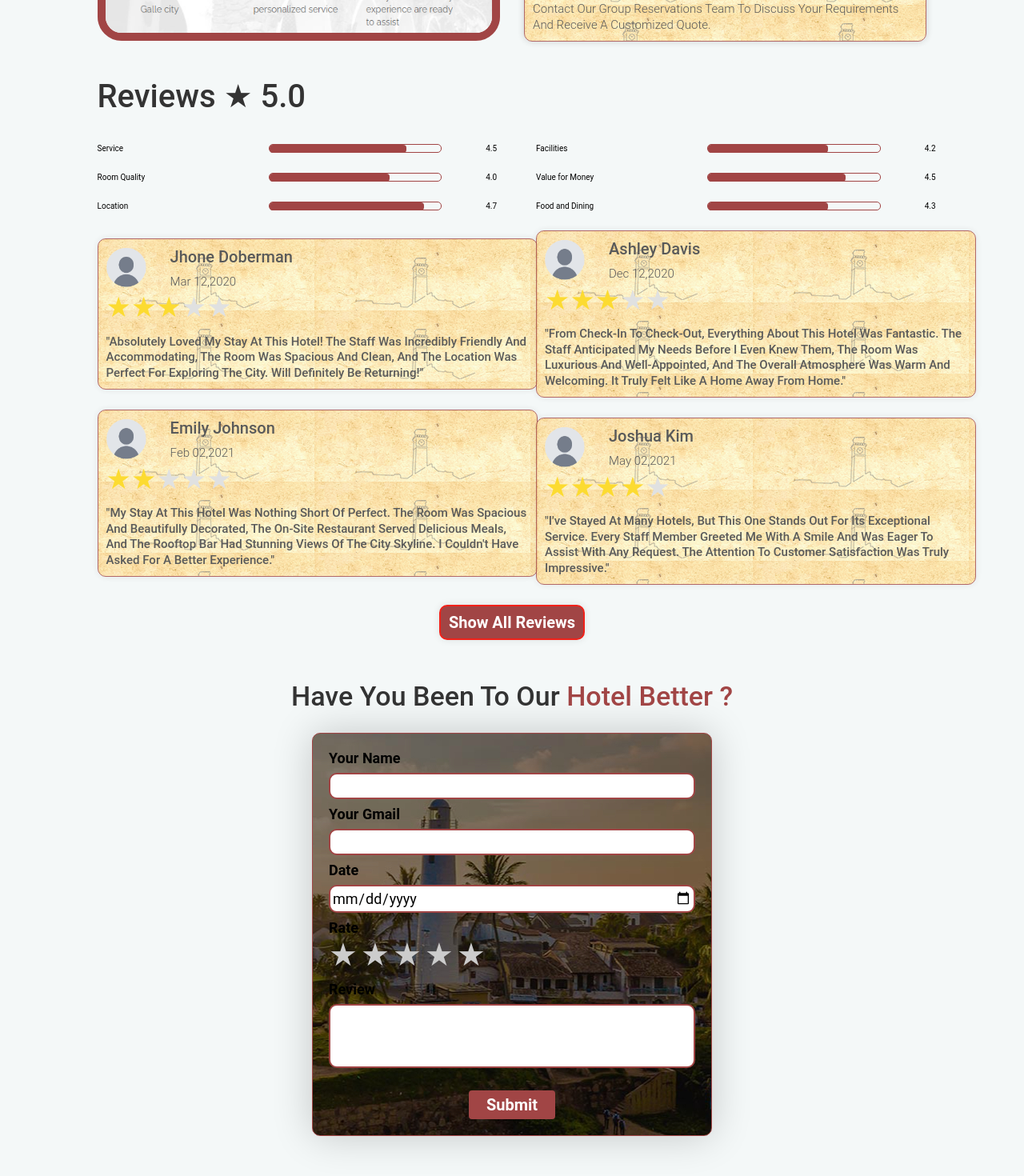
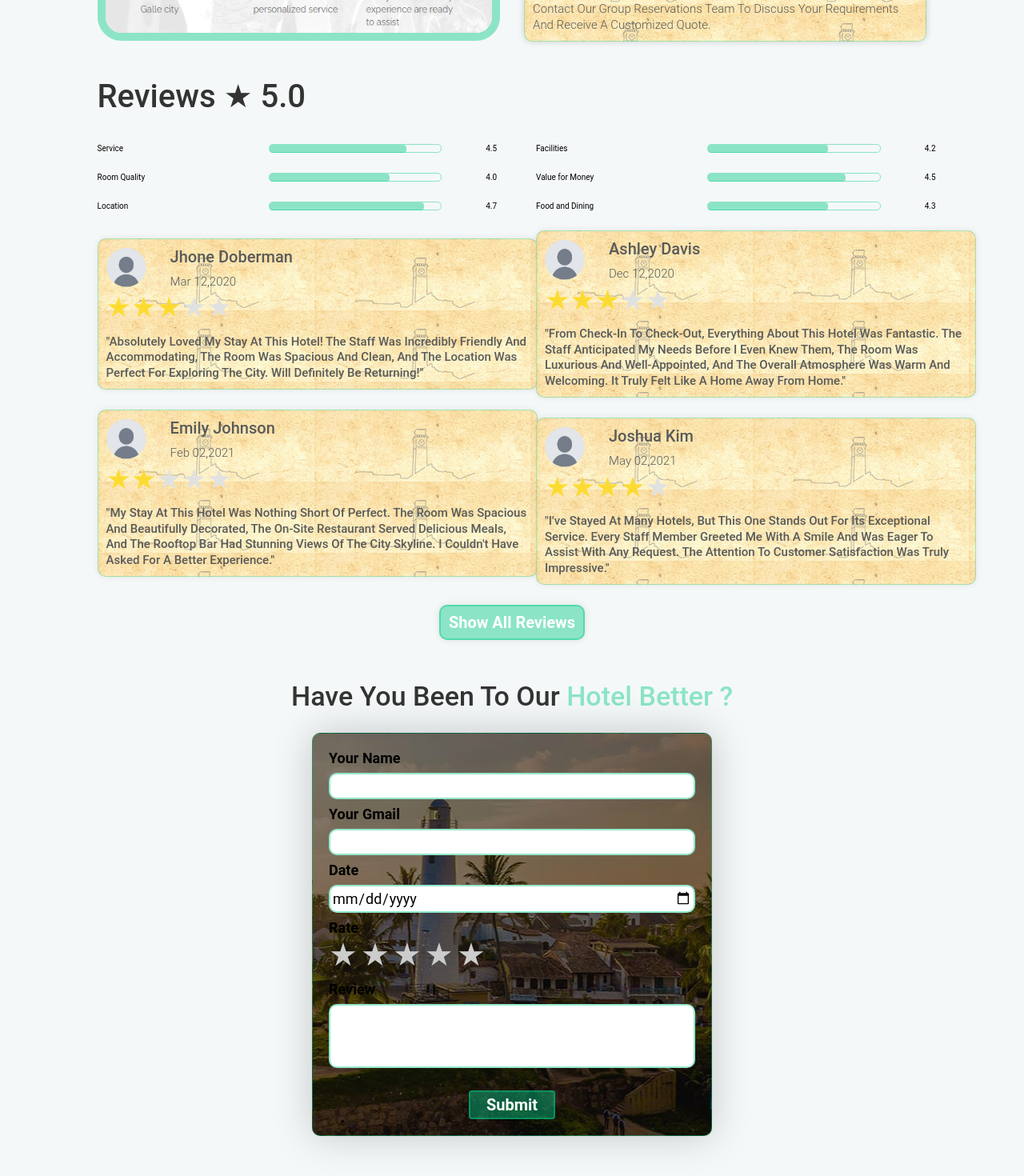
Before and after one commit to cynos28/Hotel-Reservation-system, a React (Create React App) app in the folder client/: page /rates in a window 1280 px wide. Shown: the part 482-1952 px from the top of the page at 80% size. Built offline with nearby package versions, Linux system fonts and the light colour scheme; no server answers.

Commit message:
edit css

```diff
--- a/client/src/pages/Review/Add-Rates/addrate.css
+++ b/client/src/pages/Review/Add-Rates/addrate.css
@@ -10,13 +10,13 @@
 
 /* Handle */
 ::-webkit-scrollbar-thumb {
-  background: #A14545; /* Color of the scrollbar handle */
+  background: #03c9876e; /* Color of the scrollbar handle */
   border-radius: 8px;
 }
 
 /* Handle on hover */
 ::-webkit-scrollbar-thumb:hover {
-  background: #A14545; /* Color of the scrollbar handle on hover */
+  background: #03c9876e; /* Color of the scrollbar handle on hover */
 }
 
 .rate_home_container {
@@ -46,7 +46,7 @@
 }
 
 .q_box_img_rate {
-  border: 10px solid #A14545;
+  border: 10px solid #03c9876e;
   border-radius: 30px;
   width: 100%;
 }
@@ -58,7 +58,7 @@
   box-shadow: 0 0 10px rgba(0, 0, 0, 0.2);
   text-transform: capitalize;
   margin: 0 0 20px 0;
-  border: 1px solid #A14545;
+  border: 1px solid #03c9876e;
   padding: 10px;
   border-radius: 10px;
   cursor: pointer;
@@ -84,7 +84,7 @@
 }
 
 .colum_two_revi {
-  border: 1px solid #A14545;
+  border: 1px solid #03c9876e;
   height: 11px;
   border-radius: 5px;
   margin: 0 55px 0 0;
@@ -93,19 +93,19 @@
   width: 80%;
   border-radius: 4px;
   height: 10px;
-  background-color: #A14545;
+  background-color: #03c9876e;
 }
 .colum_two_revi_sub_two {
   width: 70%;
   border-radius: 4px;
   height: 10px;
-  background-color: #A14545;
+  background-color: #03c9876e;
 }
 .colum_two_revi_sub_thre {
   width: 90%;
   border-radius: 4px;
   height: 10px;
-  background-color: #A14545;
+  background-color: #03c9876e;
 }
 .profile_icon {
   width: 50px;
@@ -114,7 +114,7 @@
   width: 550px;
   text-transform: capitalize;
   margin-top: 25px;
-  border: 1px solid #A14545;
+  border: 1px solid #03c9876e;
   border-radius: 10px;
   padding: 10px;
   box-shadow: 0 0 10px rgba(0, 0, 0, 0.1);
@@ -128,8 +128,8 @@
   font-weight: 500;
 }
 .show_all_btn {
-  background-color: #A14545;
-  border: 2px solid #f1211a;
+  background-color: #03c9876e;
+  border: 2px solid #03c9876e;
   color: white;
   font-size: 20px;
   font-weight: bold;
@@ -143,8 +143,8 @@
 }
 .show_all_btn:hover {
   background-color: white;
-  border: 2px solid #A14545;
-  color: #A14545;
+  border: 2px solid #03c9876e;
+  color: #03c9876e;
 }
 .btn_container_rate {
   display: flex;
@@ -152,8 +152,8 @@
   margin: 25px 25px 0 25px;
 }
 .updtbtn {
-  background-color: #65a4da;
-  border: 2px solid #65a4da;
+  background-color: #03c9876e;
+  border: 2px solid #03c9876e;
   color: white;
   font-size: 20px;
   font-weight: bold;
@@ -165,8 +165,8 @@
   padding: 4px 10px;
 }
 .dltbtn {
-  background-color: #A14545;
-  border: 2px solid #A14545;
+  background-color: #03c9876e;
+  border: 2px solid #03c9876e;
   color: white;
   font-size: 20px;
   font-weight: bold;
@@ -178,7 +178,7 @@
   padding: 4px 10px;
 }
 .rate-us {
-  color: #A14545;
+  color: #03c9876e;
 }
 
 .rate_star_box{
--- a/client/src/pages/Review/FindReview/find.css
+++ b/client/src/pages/Review/FindReview/find.css
@@ -9,7 +9,7 @@
     box-shadow: 0 0 10px rgba(0, 0, 0, 0.2);
     text-transform: capitalize;
     margin: 0 0 20px 0;
-    border: 1px solid #A14545;
+    border: 1px solid #03c9876e;
     padding: 10px;
     border-radius: 3px;
     cursor: pointer;
@@ -21,7 +21,7 @@
 }
 .rate_full_box_input{
     width: 100%;
-    border: 2px solid #A14545;
+    border: 2px solid #03c9876e;
     font-size: 16px;
     padding: 4px 10px;
     border-radius: 3px;
--- a/client/src/pages/Review/RateDetails/rate.css
+++ b/client/src/pages/Review/RateDetails/rate.css
@@ -35,7 +35,7 @@
   max-width: 500px;
   margin: 0 auto;
   padding: 20px;
-  border: 1px solid #A14545;
+  border: 1px solid #03c9876e;
   border-radius: 10px;
 
   box-shadow: 0 0 50px rgba(0, 0, 0, 0.2);
@@ -78,11 +78,11 @@
   height: 80px;
 }
 .rate-us {
-  color: #A14545;
+  color: #03c9876e;
 }
 .rate-add-btn {
-  background-color: #A14545;
-  border: 2px solid #A14545;
+  background-color: #03c9876e;
+  border: 2px solid #03c9876e;
   font-family: roboto;
   color: white;
   font-family: "Roboto", sans-serif;
@@ -102,16 +102,16 @@
 
 .rate-add-btn:hover {
   background-color: white;
-  color: #A14545;
+  color: #03c9876e;
 }
 
 .button_ad_review {
   display: flex;
   justify-content: flex-end;
   padding: 10px 20px;
-  background-color: #A14545;
+  background-color: #03c9876e;
   color: #fff;
-  border: 2px solid #f1211a;
+  border: 2px solid #03c9876e;
   border-radius: 5px;
   cursor: pointer;
   font-size: 20px;
@@ -120,8 +120,8 @@
 }
 .button_ad_review:hover {
   background-color: white;
-  color: #A14545;
-  border: 2px solid #A14545;
+  color: #03c9876e;
+  border: 2px solid #03c9876e;
   border-radius: 10px;
 }
 .main_btn_topic {
@@ -135,7 +135,7 @@
   margin: 8px 0;
   font-size: 18px;
   color: black;
-  border: 2px solid #A14545;
+  border: 2px solid #03c9876e;
   border-radius: 10px;
   padding: 4px 2px;
 }
@@ -238,7 +238,7 @@
   padding: 20px 12px;
   background-color: rgba(167, 196, 210, var(--tw-bg-opacity));
   width: 400px;
-  border: 2px solid #A14545;
+  border: 2px solid #03c9876e;
   border-radius: 4px;
   box-shadow: 0 0 10px rgba(0, 0, 0, 0.5);
   height: auto;
@@ -260,7 +260,7 @@
   width: 450px;
   text-transform: capitalize;
   margin-top: 25px;
-  border: 1px solid #A14545;
+  border: 1px solid #03c9876e;
   border-radius: 3px;
   padding: 10px;
   box-shadow: 0 0 10px rgba(0, 0, 0, 0.1);
@@ -272,7 +272,7 @@
 }
 .serch_inpt {
   width: 100%;
-  border: 2px solid #A14545;
+  border: 2px solid #03c9876e;
   font-size: 16px;
   padding: 4px 10px;
   border-radius: 3px;
@@ -285,8 +285,8 @@
   margin: 20px auto 0 auto;
 }
 .search_btn {
-  background-color: #A14545;
-  border: 2px solid #A14545;
+  background-color: #03c9876e;
+  border: 2px solid #03c9876e;
   color: white;
   font-size: 20px;
   font-weight: bold;
@@ -297,6 +297,6 @@
 }
 .search_btn:hover {
   background-color: white;
-  border: 2px solid #A14545;
-  color: #A14545;
+  border: 2px solid #03c9876e;
+  color: #03c9876e;
 }
```
